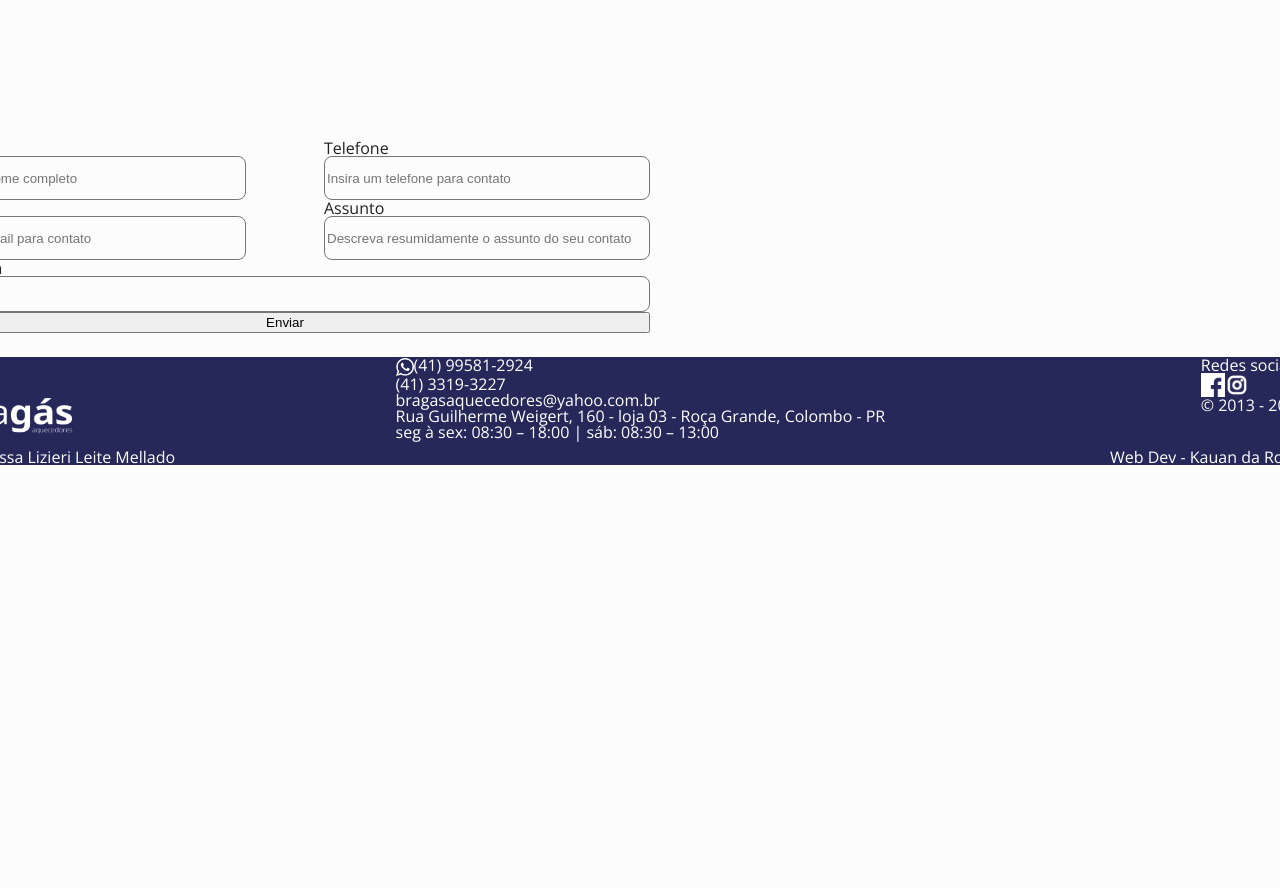
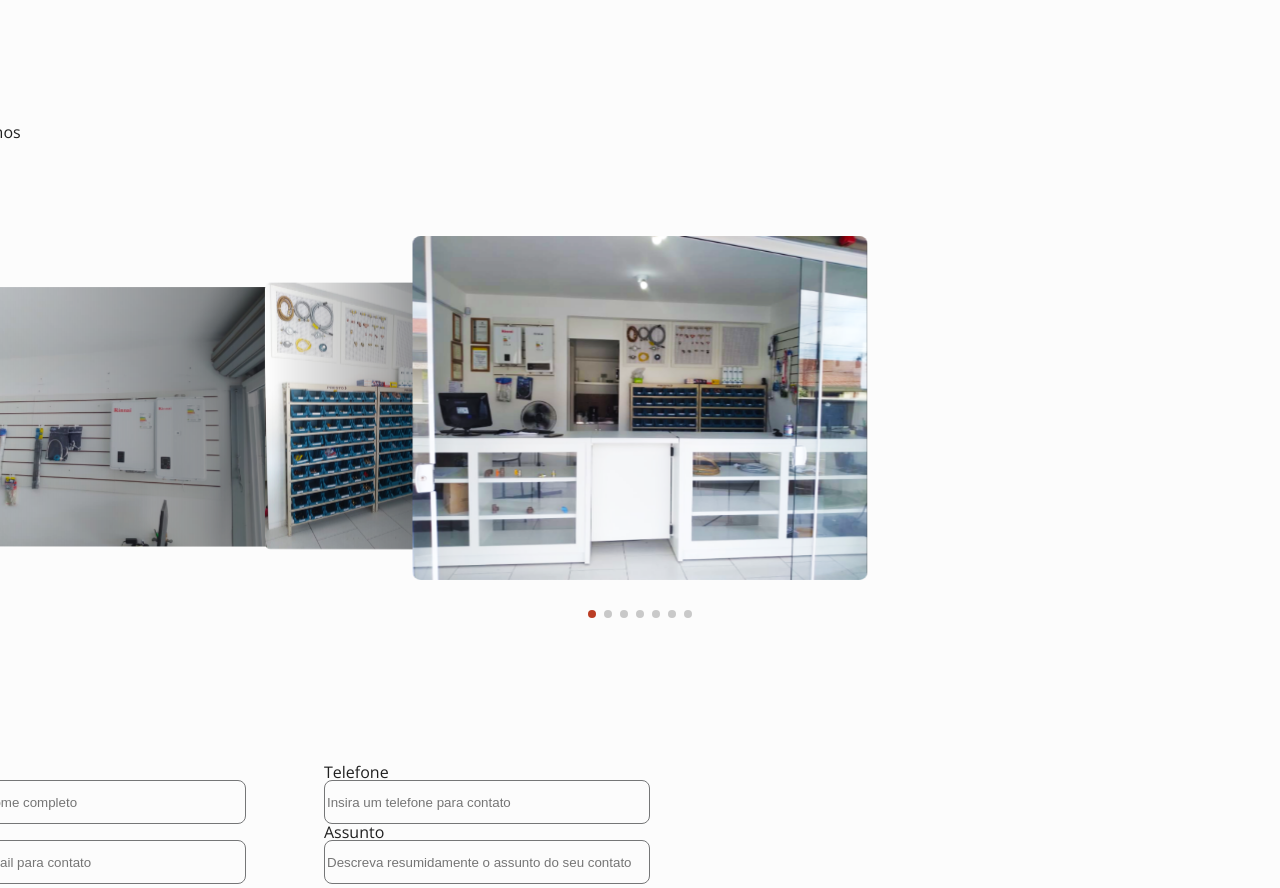
Before and after one commit to KRPLAB/bragas-aquecedores, a React (Vite) app: page / in a window 1280 px wide. Shown: the part 880-1768 px from the top of the page. Before the commit the page ends 1348 px from the top, so only its background shows below. Built offline with nearby package versions, Linux system fonts and the light colour scheme.

Commit message:
galeria utilizando swiper criada

```diff
--- a/src/App.jsx
+++ b/src/App.jsx
@@ -4,6 +4,8 @@ import { BannerSection } from "./components/BannerSection";
 import { ContactSection } from "./components/ContactSection";
 import { ServicesCatalogSection } from "./components/ServicesCatalogSection";
 import { Footer } from "./components/Footer";
+import { AboutSection } from "./components/AboutSection";
+import "swiper/css/bundle";
 
 
 function App() {
@@ -14,6 +16,7 @@ function App() {
         <Header />
         <BannerSection />
         <ServicesCatalogSection />
+        <AboutSection />
         <ContactSection />
         <Footer />
     </div>
--- a/src/components/AboutSection/index.jsx
+++ b/src/components/AboutSection/index.jsx
@@ -0,0 +1,10 @@
+import { SliderGallery } from "../fragments/SliderGallery";
+
+export const AboutSection = () => {
+    return (
+        <section id="about">
+            <h1>Quem Somos</h1>
+            <SliderGallery />
+        </section>
+    )
+}
--- /dev/null
+++ b/src/components/fragments/SliderGallery/index.jsx
@@ -0,0 +1,73 @@
+import { Swiper, SwiperSlide } from 'swiper/react';
+import { EffectCoverflow, Pagination, Navigation } from "swiper/modules";
+import "swiper/css/bundle";
+
+import styles from "./slider.module.scss";
+
+import slide_image_1 from "../../../assets/fotografias/Artboard 1.png";
+import slide_image_2 from "../../../assets/fotografias/Artboard 2.png";
+import slide_image_3 from "../../../assets/fotografias/Artboard 3.png";
+import slide_image_4 from "../../../assets/fotografias/Artboard 4.png";
+import slide_image_5 from "../../../assets/fotografias/Artboard 5.png";
+import slide_image_6 from "../../../assets/fotografias/Artboard 6.png";
+import slide_image_7 from "../../../assets/fotografias/Artboard 7.png";
+
+export const SliderGallery = () => {
+    return (
+        <div className={styles.container}>
+            <Swiper
+                effect={"coverflow"}
+                grabCursor={true}
+                centeredSlides={true}
+                loop={true}
+                slidesPerView={"auto"}
+                coverflowEffect={{
+                    rotate: 0,
+                    stretch: 0,
+                    depth: 100,
+                    modifier: 2.5,
+                }}
+                pagination={{ el: ".swiper-pagination", clickable: true }}
+                navigation={{
+                    nextEl: ".swiper-button-next",
+                    prevEl: ".swiper-button-prev",
+                    clickable: true,
+                }}
+                modules={[EffectCoverflow, Pagination, Navigation]}
+                className="swiper-container"
+            >
+                <SwiperSlide>
+                    <img src={slide_image_1} alt="slide_image" />
+                </SwiperSlide>
+                <SwiperSlide>
+                    <img src={slide_image_2} alt="slide_image" />
+                </SwiperSlide>
+                <SwiperSlide>
+                    <img src={slide_image_3} alt="slide_image" />
+                </SwiperSlide>
+                <SwiperSlide>
+                    <img src={slide_image_4} alt="slide_image" />
+                </SwiperSlide>
+                <SwiperSlide>
+                    <img src={slide_image_5} alt="slide_image" />
+                </SwiperSlide>
+                <SwiperSlide>
+                    <img src={slide_image_6} alt="slide_image" />
+                </SwiperSlide>
+                <SwiperSlide>
+                    <img src={slide_image_7} alt="slide_image" />
+                </SwiperSlide>
+
+                <div className="slider-controler">
+                    <div className="swiper-button-prev slider-arrow">
+                        <ion-icon name="arrow-back-outline"></ion-icon>
+                    </div>
+                    <div className="swiper-button-next slider-arrow">
+                        <ion-icon name="arrow-forward-outline"></ion-icon>
+                    </div>
+                    <div className="swiper-pagination"></div>
+                </div>
+            </Swiper>
+        </div>
+    );
+}
--- /dev/null
+++ b/src/components/fragments/SliderGallery/slider.module.scss
@@ -0,0 +1,23 @@
+::-webkit-scrollbar {
+    width: 1.3rem;
+}
+
+::-webkit-scrollbar-thumb {
+    border-radius: 1rem;
+    background: #797979;
+    transition: all 0.5s ease-in-out;
+}
+
+::-webkit-scrollbar-thumb:hover {
+    background: #222224;
+}
+
+::-webkit-scrollbar-track {
+    background: #f9f9f9;
+}
+
+.container {
+    max-width: 100%;
+    padding: 4rem 1rem;
+    margin: 0 auto;
+}
--- a/src/styles/index.scss
+++ b/src/styles/index.scss
@@ -25,6 +25,77 @@ body {
     .App {
         width: 100%;
     }
+
+    .swiper-slide {
+        width: auto;
+        height: 21.5rem;
+        position: relative;
+
+        img {
+            width: auto;
+            height: 21.5rem;
+            border-radius: 0.5rem;
+            object-fit: cover;
+        }
+    }
+
+    .swiper-slide-shadow-left,
+    .swiper-slide-shadow-right {
+        display: block;
+        box-shadow: var(--color-secondary);
+    }
+
+    .slider-controler {
+        position: relative;
+        bottom: 2rem;
+        display: flex;
+        align-items: center;
+        justify-content: center;
+    }
+
+    .slider-controler .swiper-button-next {
+        left: 58% !important;
+        transform: translateX(-58%) !important;
+    }
+
+    .swiper-container {
+        height: 30rem;
+        padding: 2rem 0;
+        position: relative;
+    }
+
+    .slider-controler .slider-arrow {
+        background: var(--white);
+        width: 3.5rem;
+        height: 3.5rem;
+        border-radius: 50%;
+        left: 42%;
+        transform: translateX(-42%);
+        filter: drop-shadow(0px 8px 24px rgba(18, 28, 53, 0.1));
+    }
+
+    .slider-controler .slider-arrow ion-icon {
+        font-size: 2rem;
+        color: #222224;
+    }
+
+    .slider-controler .slider-arrow::after {
+        content: '';
+    }
+
+    .swiper-pagination {
+        position: relative;
+        width: 15rem !important;
+        bottom: 1rem;
+    }
+
+    .swiper-pagination .swiper-pagination-bullet {
+        filter: drop-shadow(0rem 0.5rem 1.5rem var(--color-white-opacity));
+    }
+
+    .swiper-pagination .swiper-pagination-bullet-active {
+        background: var(--color-primary-5);
+    }
 }
 
 @media (max-width: 725px) {
```
